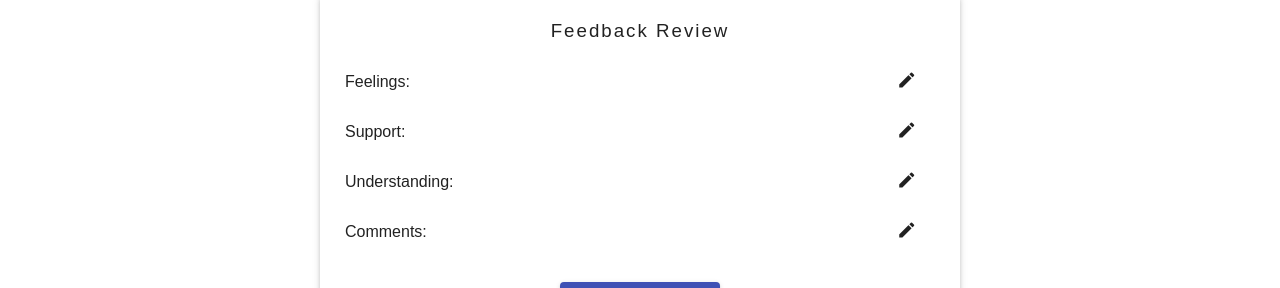
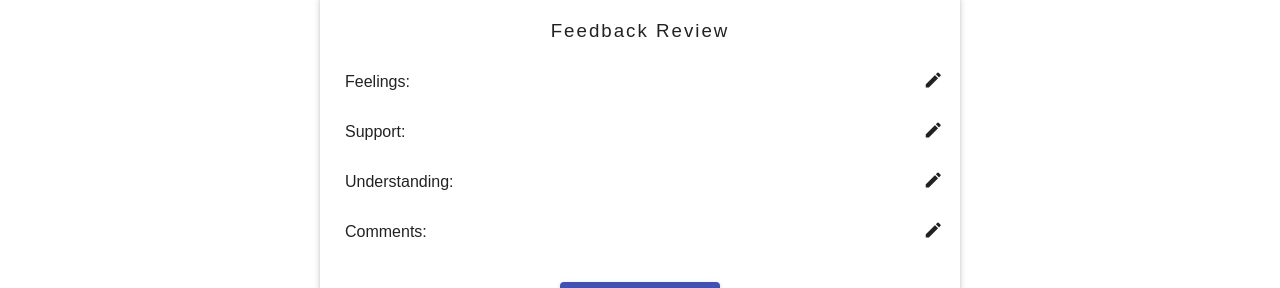
Before and after one commit to kylethenderson/feedback-app, a React (Create React App) app: page /#/review in a window 1280 px wide. Shown: the part 185-473 px from the top of the page. Built offline with nearby package versions, Linux system fonts and the light colour scheme.

Commit message:
update review grid structure

```diff
--- a/src/components/Home/Home.js
+++ b/src/components/Home/Home.js
@@ -8,7 +8,7 @@ class Home extends Component {
         return (
             <Card id="mainCard" elevation={3}>
                 <h2>Ready to leave some feedback?</h2>
-                <Button variant="contained" color="primary" onClick={() => { this.props.history.push('/feeling') }}>Start</Button>
+                <Button size="large" variant="contained" color="primary" onClick={() => { this.props.history.push('/feeling') }}>Let's Go!</Button>
             </Card>
         )
     }
--- a/src/components/Review/Review.css
+++ b/src/components/Review/Review.css
@@ -2,3 +2,7 @@
     padding-left: 25px;
     text-align: left;
 }
+#commentContent {
+    padding-left: 35px;
+    text-align: justify;
+}
--- a/src/components/Review/Review.js
+++ b/src/components/Review/Review.js
@@ -39,10 +39,10 @@ class Comments extends Component {
                     <Grid item className="reviewTitle" xs={2}>
                         <p>Feelings:</p>
                     </Grid>
-                    <Grid item xs={8}>
+                    <Grid item xs={9}>
                         <p>{this.props.reduxState.feeling}</p>
                     </Grid>
-                    <Grid item xs={2}>
+                    <Grid item xs={1}>
                         <Icon fontSize="small" onClick={() => { this.props.history.push('/feeling') }} className="icon">edit</Icon>
                     </Grid>
                 </Grid>
@@ -50,10 +50,10 @@ class Comments extends Component {
                     <Grid item className="reviewTitle" xs={2}>
                         <p>Support:</p>
                     </Grid>
-                    <Grid item xs={8}>
+                    <Grid item xs={9}>
                         <p>{this.props.reduxState.support}</p>
                     </Grid>
-                    <Grid item xs={2}>
+                    <Grid item xs={1}>
                         <Icon fontSize="small" onClick={() => { this.props.history.push('/support') }} className="icon">edit</Icon>
                     </Grid>
                 </Grid>
@@ -61,10 +61,10 @@ class Comments extends Component {
                     <Grid item className="reviewTitle" xs={2}>
                         <p>Understanding:</p>
                     </Grid>
-                    <Grid item xs={8}>
+                    <Grid item xs={9}>
                         <p>{this.props.reduxState.understanding}</p>
                     </Grid>
-                    <Grid item xs={2}>
+                    <Grid item xs={1}>
                         <Icon fontSize="small" onClick={() => { this.props.history.push('/understanding') }} className="icon">edit</Icon>
                     </Grid>
                 </Grid>
@@ -72,10 +72,10 @@ class Comments extends Component {
                     <Grid item className="reviewTitle" xs={2}>
                         <p>Comments:</p>
                     </Grid>
-                    <Grid item xs={8}>
+                    <Grid item xs={9} id="commentContent">
                         <p>{this.props.reduxState.comments}</p>
                     </Grid>
-                    <Grid item xs={2}>
+                    <Grid item xs={1}>
                         <Icon fontSize="small" onClick={() => { this.props.history.push('/comments') }} className="icon">edit</Icon>
                     </Grid>
                 </Grid>
```
